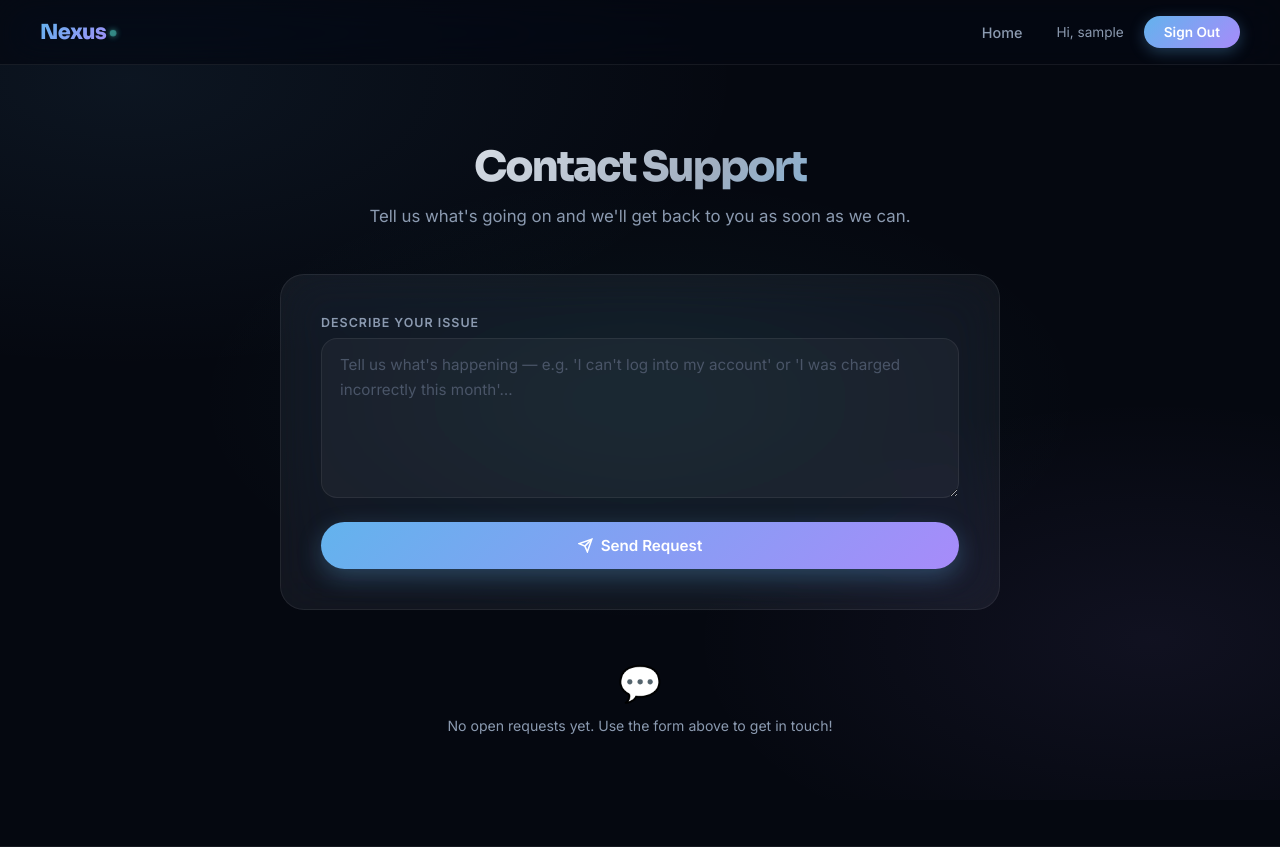
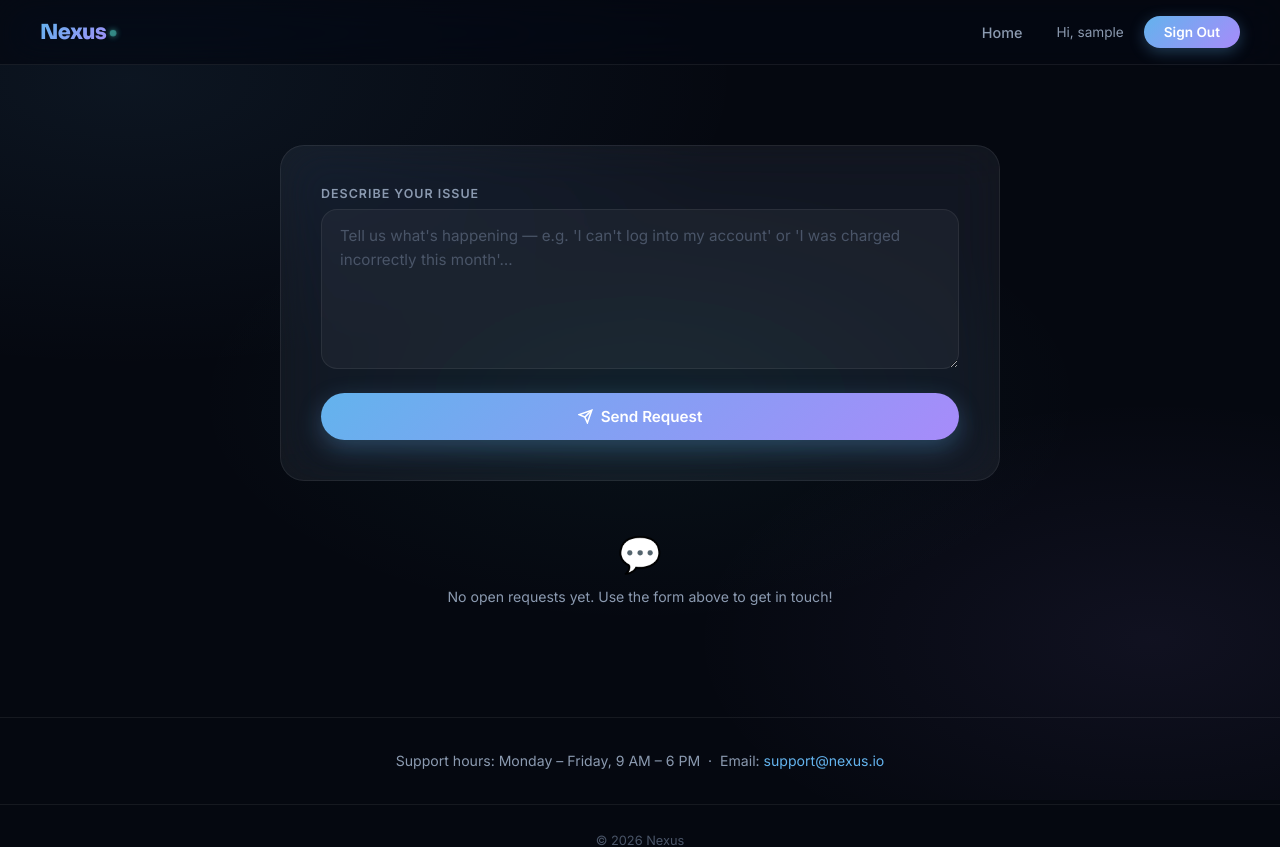
Before and after one commit to ankit5287/Support-Nexus-Tier-0, a Django app: page / in a window 1280 px wide. Shown: the top 847 px of the page. Run offline with Django 5.2, Linux system fonts and the light colour scheme; the visitor is signed in with stand-in values (Sample User, id 1); data that the repository does not hold is empty.

Commit message:
Remove Contact Support header from index page

```diff
--- a/customer_portal/templates/customer_portal/index.html
+++ b/customer_portal/templates/customer_portal/index.html
@@ -30,10 +30,7 @@
         <div class="container-sm section">
 
             <!-- HEADER -->
-            <div class="anim-fade-up" style="text-align:center;margin-bottom:44px;">
-                <h1 class="heading-lg grad-text" style="font-size:2.6rem;margin-bottom:12px;">Contact Support</h1>
-                <p class="body-lg">Tell us what's going on and we'll get back to you as soon as we can.</p>
-            </div>
+            <!-- FORM HEADER REMOVED AS REQUESTED -->
 
             <!-- FORM -->
             <div class="glass anim-fade-up delay-1" style="padding:40px;margin-bottom:24px;">
```
